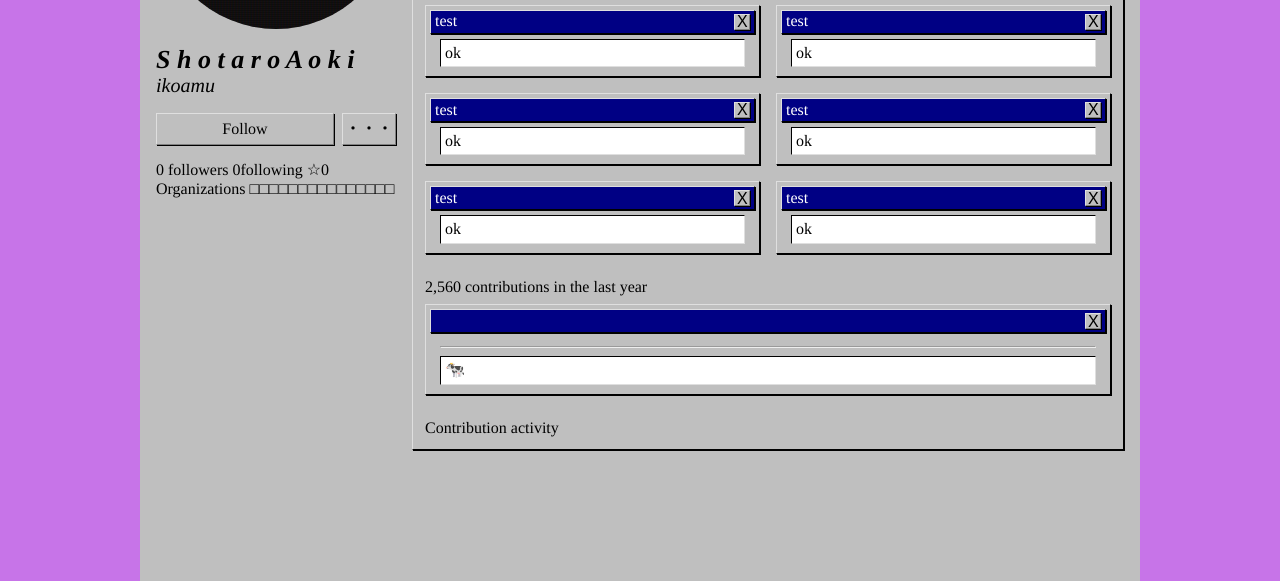
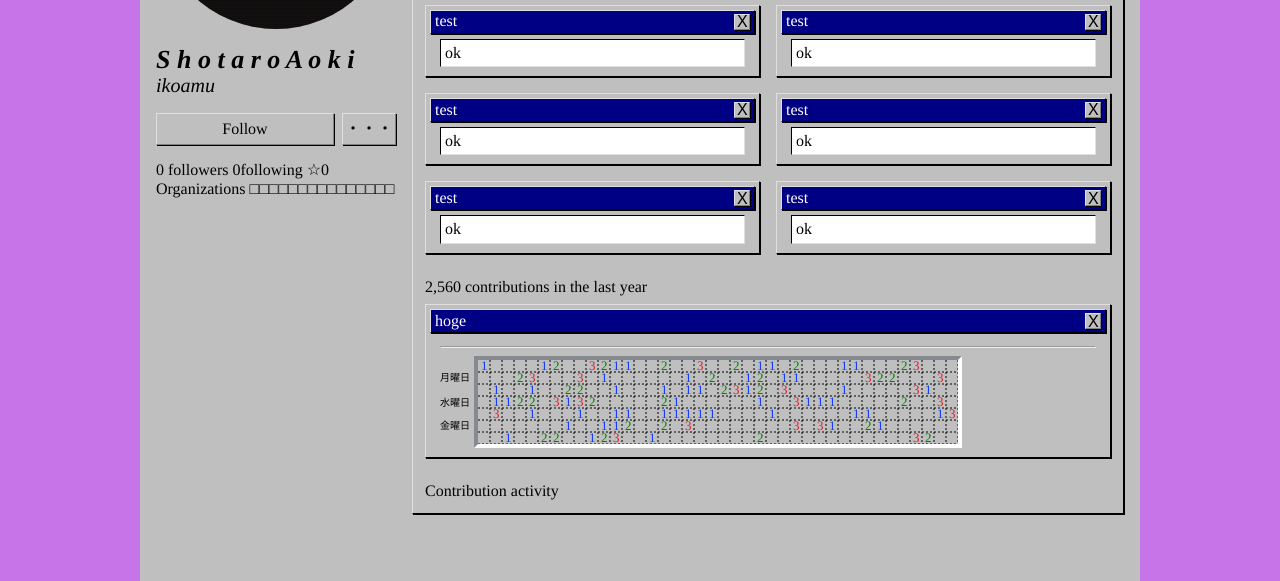
Before and after one commit to ikoamu/ikoamu.github.io, a Gatsby site: page / in a window 1280 px wide. Shown: the part 274-855 px from the top of the page. Built offline with nearby package versions, Linux system fonts and the light colour scheme; Gatsby itself is replaced by a stand-in of ours.

Commit message:
feat: contributions

```diff
--- a/package.json
+++ b/package.json
@@ -21,6 +21,8 @@
     "deploy": "gatsby build --prefix-paths && gh-pages -d public"
   },
   "dependencies": {
+    "@react95/core": "2.12.0",
+    "@react95/icons": "0.4.2",
     "aesthetic-css": "1.0.1",
     "gatsby": "2.15.12",
     "gatsby-plugin-sass": "2.1.14",
--- /dev/null
+++ b/src/components/contributions.tsx
@@ -0,0 +1,110 @@
+import React from 'react';
+
+import styled from 'styled-components';
+
+const Hr = styled.hr`
+  display: block;
+  unicode-bidi: isolate;
+  margin-block-start: 0.5em;
+  margin-block-end: 0.5em;
+  margin-inline-start: auto;
+  margin-inline-end: auto;
+  overflow: hidden;
+  border-style: inset;
+  border-width: 1px;
+`;
+
+const Grid = styled.div`
+  display: grid;
+  width: 488px;
+  border-top: solid 4px rgb(134 138 142);
+  border-left: solid 4px rgb(134 138 142);
+  border-bottom: solid 4px white;
+  border-right: solid 4px white;
+`;
+
+const getText = (i: number, j: number) => {
+  const getRandomInt = (max: number) => Math.floor(Math.random() * Math.floor(max));
+
+  if (getRandomInt(3) < 2) {
+    return <></>;
+  }
+  if (getRandomInt(2) === 1) {
+    return (
+      <text x={12 * i + 3} y={12 * j + 12 - 2} fontSize={13} fontStyle="bold" fill="#123dff">
+        1
+      </text>
+    );
+  }
+  if (getRandomInt(3) < 2) {
+    return (
+      <text x={12 * i + 3} y={12 * j + 12 - 2} fontSize={13} fill="green">
+        2
+      </text>
+    );
+  }
+
+  return (
+    <text x={12 * i + 3} y={12 * j + 12 - 2} fontSize={13} fill="#e11c2d">
+      3
+    </text>
+  );
+};
+
+export const Contributions = () => {
+  return (
+    <div className="aesthetic-windows-95-modal">
+      <div className="aesthetic-windows-95-modal-title-bar">
+        <div className="aesthetic-windows-95-modal-title-bar-text">{'hoge'}</div>
+        <div className="aesthetic-windows-95-modal-title-bar-controls">
+          <div className="aesthetic-windows-95-button-title-bar" style={{ paddingLeft: 1 }}>
+            <button style={{ fontFamily: 'sans-serif', paddingLeft: 1 }}>X</button>
+          </div>
+        </div>
+      </div>
+      <div className="aesthetic-windows-95-modal-content">
+        <Hr style={{ borderWidth: 1 }} />
+        <div style={{ display: 'flex', fontSize: '13' }}>
+          <div style={{ marginRight: 4 }}>
+            <p style={{ fontSize: 10, marginBottom: 1, paddingTop: 16 }}>月曜日</p>
+            <p style={{ fontSize: 10, paddingTop: 12 }}>水曜日</p>
+            <p style={{ fontSize: 10, paddingTop: 12 }}>金曜日</p>
+          </div>
+          <Grid>
+            <svg width={12 * 40} height={12 * 7} xmlns="http://www.w3.org/2000/svg">
+              {[...Array(40)].map((_, i) => {
+                return (
+                  <g key={i} transform="translate(0, 0)">
+                    {[...Array(7)].map((_, j) => {
+                      return (
+                        <g key={j}>
+                          <line
+                            x1={12 * (i + 1)}
+                            y1={12 * j}
+                            x2={12 * (i + 1)}
+                            y2={12 * (j + 1)}
+                            stroke="black"
+                            strokeDasharray={2}
+                          />
+                          <line
+                            x1={12 * i}
+                            y1={12 * (j + 1)}
+                            x2={12 * i + 12}
+                            y2={12 * (j + 1)}
+                            stroke="black"
+                            strokeDasharray={2}
+                          />
+                          {getText(i, j)}
+                        </g>
+                      );
+                    })}
+                  </g>
+                );
+              })}
+            </svg>
+          </Grid>
+        </div>
+      </div>
+    </div>
+  );
+};
--- a/src/components/overview.tsx
+++ b/src/components/overview.tsx
@@ -1,5 +1,6 @@
 import { Modal } from './modal';
 import { Tab } from './tab';
+import { Contributions } from './contributions';
 import React from 'react';
 import styled from 'styled-components';
 
@@ -54,9 +55,7 @@ export const Overview: React.FC = () => {
           <h2 style={{ fontStyle: 'bold' }}>2,560 contributions in the last year</h2>
         </div>
         <div style={{ paddingLeft: 8, paddingRight: 8, marginBottom: 24 }}>
-          <Modal title="" hasHr>
-            🐄
-          </Modal>
+          <Contributions />
         </div>
         <div style={{ paddingLeft: 8, paddingRight: 8, marginBottom: 8, marginTop: 24 }}>
           <h2 style={{ fontStyle: 'bold' }}>Contribution activity</h2>
```
Also changed, not shown: 1 other file.
